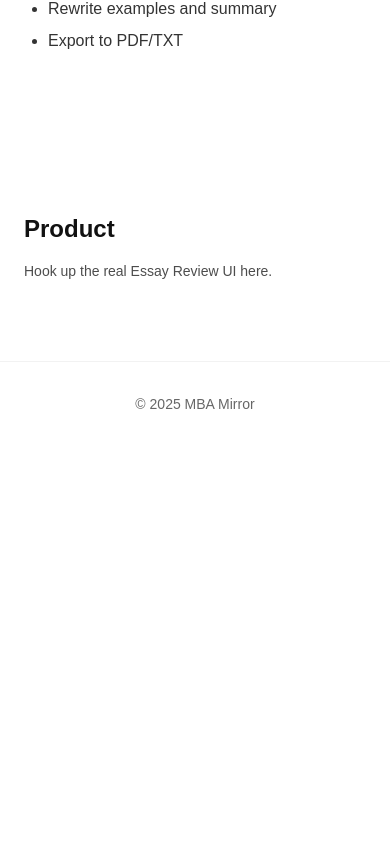
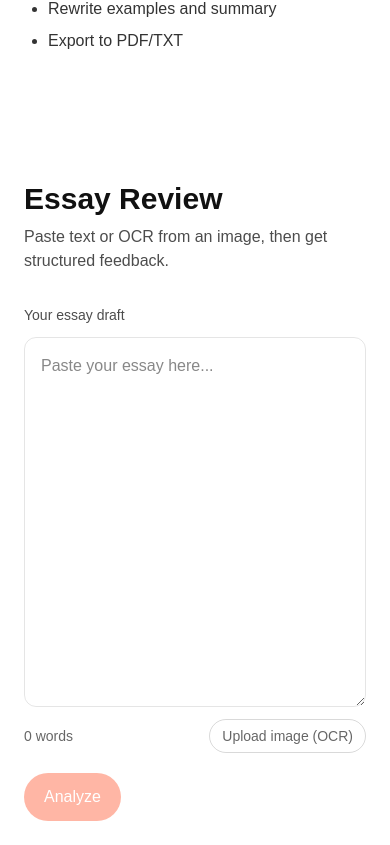
Before and after one commit to mayurdhavale10/mba, a Next.js app: page / in a window 390 px wide. Shown: the part 1138-1983 px from the top of the page. Before the commit the page ends 1584 px from the top, so only its background shows below. Built offline with nearby package versions, Linux system fonts and the light colour scheme.

Commit message:
checking product functionality?

```diff
--- a/src/app/page.tsx
+++ b/src/app/page.tsx
@@ -1,11 +1,11 @@
 // src/app/page.tsx
 import Image from "next/image";
 import Link from "next/link";
+import Product from "@/components/marketing/Product";
 
 export default function Home() {
   return (
     <div className="min-h-screen bg-[var(--paper,#ffffff)] text-[var(--ink,#111)]">
-      {/* Sticky in-page navbar */}
       <header className="sticky top-0 z-50 backdrop-blur bg-white/70 border-b border-black/5">
         <nav className="mx-auto max-w-[1100px] px-4 py-3 flex items-center justify-between">
           <Link href="/" className="flex items-center gap-2">
@@ -16,7 +16,7 @@ export default function Home() {
             <a href="#why-us" className="hover:opacity-80">Why us</a>
             <a href="#features" className="hover:opacity-80">Features</a>
             <a href="#product" className="px-3 py-1.5 rounded-full bg-[var(--salmon,#ff6f4d)] text-white hover:opacity-90">
-              Try now
+              Review essay
             </a>
           </div>
         </nav>
@@ -24,18 +24,8 @@ export default function Home() {
 
       {/* HERO */}
       <section className="relative w-full h-[78vh] md:h-[86vh] overflow-hidden">
-        {/* Background image */}
-        <Image
-          src="/hompage/mbaheroschool.webp"
-          alt="MBA campus hero"
-          fill
-          priority
-          sizes="100vw"
-          className="object-cover"
-        />
-        {/* Overlay */}
+        <Image src="/hompage/mbaheroschool.webp" alt="MBA campus hero" fill priority sizes="100vw" className="object-cover" />
         <div className="absolute inset-0 bg-black/40" />
-        {/* Content */}
         <div className="relative z-10 h-full">
           <div className="mx-auto max-w-[1100px] h-full px-6 md:px-8 flex flex-col justify-center">
             <h1 className="text-4xl md:text-6xl font-bold leading-tight text-white">
@@ -45,16 +35,10 @@ export default function Home() {
               Get the competitive edge. Our AI analyzes your draft and delivers instant, expert-level feedback.
             </p>
             <div className="mt-8 flex gap-3">
-              <a
-                href="#product"
-                className="px-5 py-3 rounded-full bg-[var(--salmon,#ff6f4d)] text-white font-medium hover:opacity-90"
-              >
-                Try it now
+              <a href="#product" className="px-5 py-3 rounded-full bg-[var(--salmon,#ff6f4d)] text-white font-medium hover:opacity-90">
+                Review essay
               </a>
-              <a
-                href="#why-us"
-                className="px-5 py-3 rounded-full border border-white/70 text-white font-medium hover:bg-white/10"
-              >
+              <a href="#why-us" className="px-5 py-3 rounded-full border border-white/70 text-white font-medium hover:bg-white/10">
                 Why us
               </a>
             </div>
@@ -62,7 +46,7 @@ export default function Home() {
         </div>
       </section>
 
-      {/* Placeholder anchors so the navbar links work (fill later with real sections) */}
+      {/* Sections */}
       <section id="why-us" className="mx-auto max-w-[1100px] px-6 md:px-8 py-20">
         <h2 className="text-2xl font-semibold mb-4">Why us</h2>
         <p className="text-sm text-black/70">Add your value props here.</p>
@@ -78,10 +62,8 @@ export default function Home() {
         </ul>
       </section>
 
-      <section id="product" className="mx-auto max-w-[1100px] px-6 md:px-8 py-20">
-        <h2 className="text-2xl font-semibold mb-4">Product</h2>
-        <p className="text-sm text-black/70">Hook up the real Essay Review UI here.</p>
-      </section>
+      {/* Render the real product tool HERE (it already has id="product") */}
+      <Product />
 
       <footer className="border-t border-black/5 py-8 text-center text-sm text-black/60">
         © {new Date().getFullYear()} MBA Mirror
--- a/src/components/marketing/Product.tsx
+++ b/src/components/marketing/Product.tsx
@@ -0,0 +1,219 @@
+// src/components/marketing/Product.tsx
+"use client";
+
+import { useCallback, useMemo, useRef, useState } from "react";
+import Image from "next/image";
+import type { Feedback, Bucket } from "@/domain/essay/types";
+import { feedbackToText } from "@/lib/pdf";
+
+const SUPPORTED_IMAGE = ["image/png", "image/jpeg", "image/jpg", "image/webp"];
+
+export default function Product() {
+  const [essay, setEssay] = useState("");
+  const [feedback, setFeedback] = useState<Feedback | null>(null);
+  const [loading, setLoading] = useState(false);
+  const [ocrLoading, setOcrLoading] = useState(false);
+  const [error, setError] = useState<string | null>(null);
+  const fileInputRef = useRef<HTMLInputElement | null>(null);
+
+  const wordCount = useMemo(
+    () => (essay.trim().match(/\b\w+\b/g) || []).length,
+    [essay]
+  );
+
+  const onPickImage = () => fileInputRef.current?.click();
+
+  const onFile = async (e: React.ChangeEvent<HTMLInputElement>) => {
+    const file = e.target.files?.[0];
+    if (!file) return;
+    if (!SUPPORTED_IMAGE.includes(file.type)) {
+      setError("Unsupported image type. Use PNG/JPG/WEBP.");
+      return;
+    }
+    setError(null);
+    setOcrLoading(true);
+    try {
+      // Dynamic import so the app builds even if tesseract.js isn’t installed.
+      const t = await import("tesseract.js").catch(() => null);
+      if (!t) {
+        setError("OCR engine not present. Run `npm i tesseract.js` to enable image OCR.");
+        return;
+      }
+      const { createWorker } = t;
+      const worker = await createWorker("eng");
+      const { data } = await worker.recognize(file);
+      await worker.terminate();
+      const text = (data?.text || "").trim();
+      if (text.length === 0) {
+        setError("No text detected in the image. Try a clearer image.");
+        return;
+      }
+      setEssay((prev) => (prev ? prev + "\n\n" + text : text));
+    } catch (err) {
+      console.error(err);
+      setError("OCR failed. Try another image or paste text.");
+    } finally {
+      setOcrLoading(false);
+      // reset input so the same file can be reselected if needed
+      if (fileInputRef.current) fileInputRef.current.value = "";
+    }
+  };
+
+  const analyze = useCallback(async () => {
+    setLoading(true);
+    setError(null);
+    setFeedback(null);
+    try {
+      const res = await fetch("/api/feedback", {
+        method: "POST",
+        headers: { "Content-Type": "application/json" },
+        body: JSON.stringify({ essayText: essay, options: { save: false } }),
+      });
+      const json = await res.json();
+      if (!res.ok) {
+        const msg = json?.error?.message || "Analysis failed";
+        throw new Error(msg);
+      }
+      setFeedback(json.feedback as Feedback);
+    } catch (err) {
+      console.error(err);
+      setError(err instanceof Error ? err.message : "Something went wrong");
+    } finally {
+      setLoading(false);
+    }
+  }, [essay]);
+
+  const exportTxt = () => {
+    if (!feedback) return;
+    const blob = new Blob([feedbackToText(feedback, essay)], { type: "text/plain;charset=utf-8" });
+    const url = URL.createObjectURL(blob);
+    const a = document.createElement("a");
+    a.href = url;
+    a.download = "mba-essay-feedback.txt";
+    a.click();
+    URL.revokeObjectURL(url);
+  };
+
+  return (
+    <section id="product" className="scroll-mt-24">
+      <div className="mx-auto max-w-[1100px] px-6 md:px-8 py-12 md:py-20">
+        <div className="flex flex-col gap-8">
+          <header>
+            <h2 className="text-3xl md:text-4xl font-semibold">Essay Review</h2>
+            <p className="text-black/70 mt-2">Paste text or OCR from an image, then get structured feedback.</p>
+          </header>
+
+          {/* Input area */}
+          <div className="grid grid-cols-1 lg:grid-cols-2 gap-6">
+            <div className="flex flex-col gap-3">
+              <label htmlFor="essay" className="text-sm font-medium text-black/70">
+                Your essay draft
+              </label>
+              <textarea
+                id="essay"
+                value={essay}
+                onChange={(e) => setEssay(e.target.value)}
+                placeholder="Paste your essay here..."
+                rows={14}
+                className="w-full rounded-xl border border-black/10 p-4 outline-none focus:ring-2 focus:ring-[var(--salmon,#ff6f4d)]"
+              />
+              <div className="flex items-center justify-between text-sm text-black/60">
+                <span>{wordCount} words</span>
+                <div className="flex gap-2">
+                  <button
+                    type="button"
+                    onClick={onPickImage}
+                    className="px-3 py-1.5 rounded-full border border-black/15 hover:bg-black/5"
+                    disabled={ocrLoading}
+                  >
+                    {ocrLoading ? "OCR..." : "Upload image (OCR)"}
+                  </button>
+                  <input
+                    ref={fileInputRef}
+                    type="file"
+                    accept={SUPPORTED_IMAGE.join(",")}
+                    className="hidden"
+                    onChange={onFile}
+                  />
+                </div>
+              </div>
+              <div className="pt-2">
+                <button
+                  type="button"
+                  onClick={analyze}
+                  disabled={loading || essay.trim().length < 50}
+                  className="px-5 py-3 rounded-full bg-[var(--salmon,#ff6f4d)] text-white font-medium disabled:opacity-50"
+                >
+                  {loading ? "Analyzing..." : "Analyze"}
+                </button>
+              </div>
+              {error && (
+                <p className="text-sm text-red-600">{error}</p>
+              )}
+            </div>
+
+            {/* Feedback panel */}
+            <div className="flex flex-col gap-4">
+              {!feedback && (
+                <div className="rounded-xl border border-black/10 p-6 text-black/60">
+                  The feedback will appear here after analysis.
+                </div>
+              )}
+
+              {feedback && (
+                <>
+                  <div className="rounded-xl border border-black/10 p-6">
+                    <h3 className="text-lg font-semibold mb-2">Summary</h3>
+                    <ul className="list-disc pl-5 space-y-1">
+                      {feedback.summary.map((s, i) => (
+                        <li key={i}>{s}</li>
+                      ))}
+                    </ul>
+                    {feedback.readingLevel && (
+                      <p className="text-sm text-black/60 mt-2">Reading level: {feedback.readingLevel}</p>
+                    )}
+                  </div>
+
+                  {(["Clarity", "Structure", "Storytelling"] as Bucket[]).map((b) => {
+                    const bucket = feedback.buckets[b];
+                    return (
+                      <div key={b} className="rounded-xl border border-black/10 p-6">
+                        <div className="flex items-center justify-between">
+                          <h3 className="text-lg font-semibold">{b}</h3>
+                          <div className="text-sm px-2 py-0.5 rounded-full bg-black/5">
+                            Score: {bucket.score}/5
+                          </div>
+                        </div>
+                        <div className="mt-3 grid gap-3">
+                          {bucket.highlights.map((h, i) => (
+                            <div key={i} className="rounded-lg border border-black/10 p-3">
+                              <p className="text-sm"><span className="font-medium">Issue:</span> {h.issue}</p>
+                              <p className="text-sm mt-1"><span className="font-medium">Suggestion:</span> {h.suggestion}</p>
+                              {h.example && (
+                                <p className="text-sm mt-1 text-black/70"><span className="font-medium">Example:</span> {h.example}</p>
+                              )}
+                            </div>
+                          ))}
+                        </div>
+                      </div>
+                    );
+                  })}
+
+                  <div className="pt-2">
+                    <button
+                      type="button"
+                      onClick={exportTxt}
+                      className="px-4 py-2 rounded-full border border-black/15 hover:bg-black/5 text-sm"
+                    >
+                      Export .txt
+                    </button>
+                  </div>
+                </>
+              )}
+            </div>
+          </div>
+        </div>
+      </div>
+    </section>
+  );
+}
```
